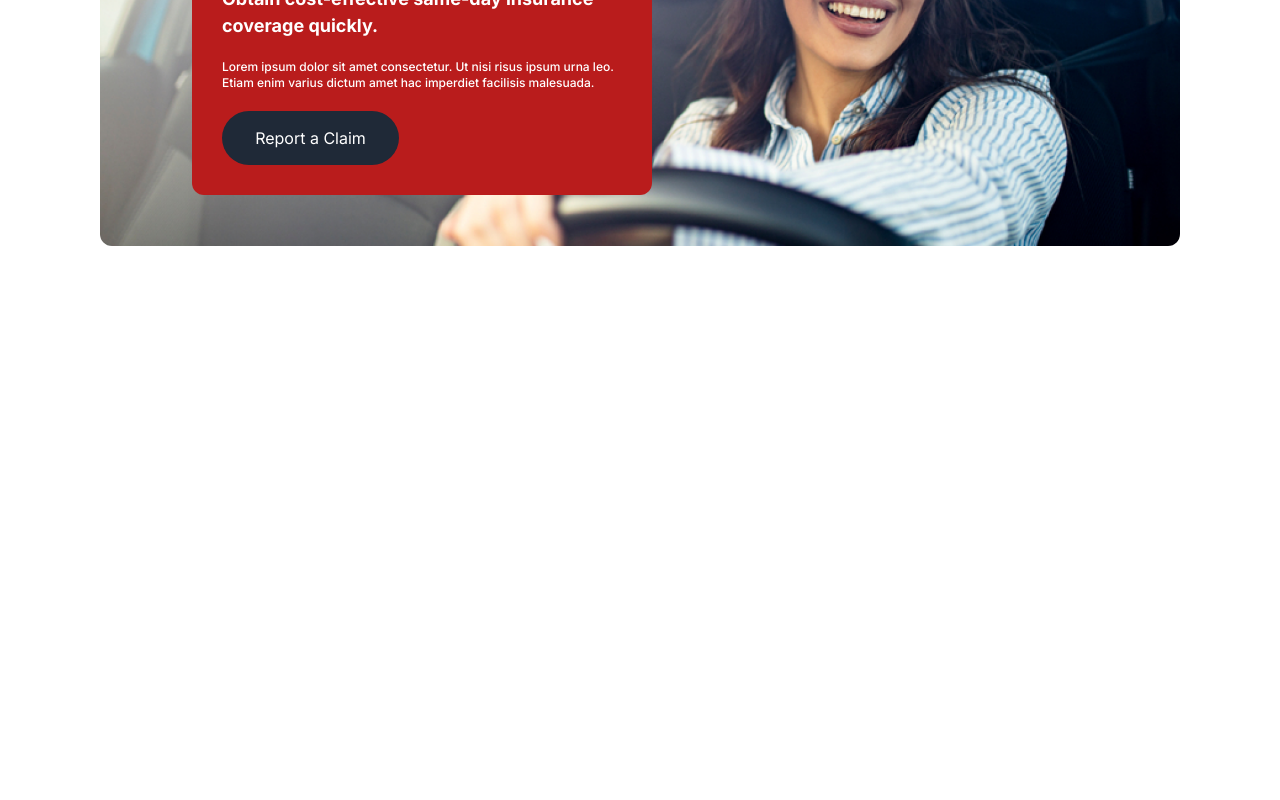
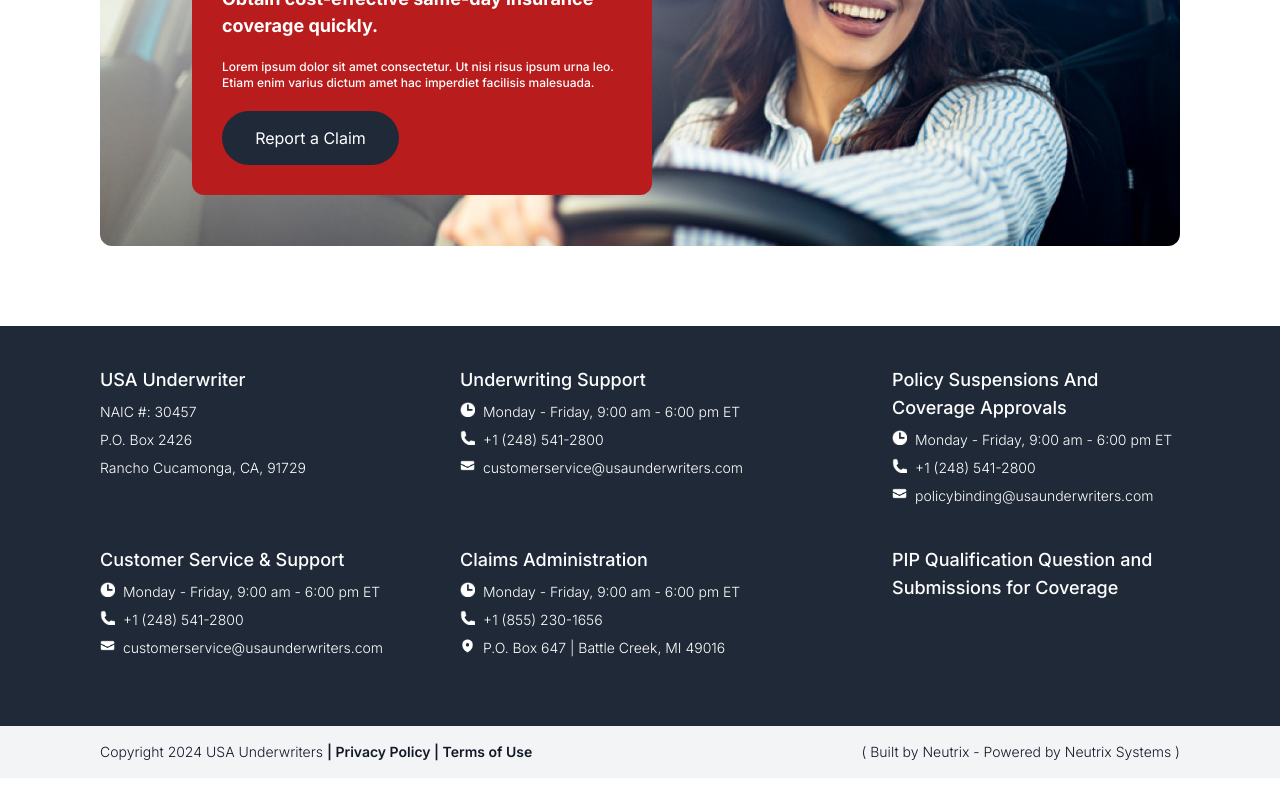
Before and after one commit to Farhad16/daniyal-app, a Next.js app: page / in a window 1280 px wide. Shown: the part 1524-2324 px from the top of the page. Before the commit the page ends 1910 px from the top, so only its background shows below. Built offline with nearby package versions, Linux system fonts and the light colour scheme.

Commit message:
feat: Footer section for large device - responsive ui for medium and large device - copywrite section done

```diff
--- a/app/page.tsx
+++ b/app/page.tsx
@@ -1,6 +1,7 @@
 import Banner from "@/components/Banner";
 import Feature from "@/components/Feature";
 import Report from "@/components/Report";
+import Footer from "@/components/shared/Footer";
 import Navbar from "@/components/shared/Navbar/Navbar";
 
 export default function Home() {
@@ -10,6 +11,7 @@ export default function Home() {
       <Banner />
       <Feature />
       <Report />
+      <Footer />
     </main>
   );
 }
--- a/components/Banner.tsx
+++ b/components/Banner.tsx
@@ -3,7 +3,7 @@ import React from "react";
 
 const Banner = () => {
   return (
-    <div className="flex px-6 sm:px-[60px] md:px-[100px] w-full mt-4 overflow-hidden">
+    <div className="flex px-6 sm:px-[60px] xl:px-[100px] w-full mt-4 overflow-hidden">
       <div className="bg-red-700 text-white flex px-6 sm:px-[40px] rounded-lg w-full gap-12">
         <div className="flex flex-col w-full md:w-1/2 gap-8 py-10 justify-center">
           <h2 className="font-bold text-[30px] sm:text-[48px] uppercase leading-[115%]">
--- a/components/Feature.tsx
+++ b/components/Feature.tsx
@@ -3,7 +3,7 @@ import FeatureCards from "./shared/FeatureCards";
 
 const Feature = () => {
   return (
-    <div className="flex flex-col px-6 sm:px-[60px] md:px-[100px] w-full mt-10 sm:mt-16 gap-6 sm:gap-10">
+    <div className="flex flex-col px-6 sm:px-[60px] xl:px-[100px] w-full mt-10 sm:mt-16 gap-6 sm:gap-10">
       <div className="flex flex-col sm:flex-row w-full gap-6 sm:gap-10">
         <div className="flex flex-col w-full sm:w-1/2 items-center sm:items-start">
           <span className="text-gray-700 font-medium">Our Features</span>
--- a/components/Report.tsx
+++ b/components/Report.tsx
@@ -3,7 +3,7 @@ import React from "react";
 
 const Report = () => {
   return (
-    <div className="relative w-full min-h-[241px] sm:min-h-[514px] px-6 sm:px-[60px] md:px-[100px] my-8 sm:my-20">
+    <div className="relative w-full min-h-[241px] sm:min-h-[514px] px-6 sm:px-[60px] xl:px-[100px] my-8 sm:my-20">
       <Image
         src="/assets/woman.png"
         alt="woman"
--- /dev/null
+++ b/components/shared/Footer/FooterContent.tsx
@@ -0,0 +1,21 @@
+import Image from "next/image";
+import React from "react";
+
+const FooterContent = ({ icon, text }: any) => {
+  return (
+    <div className="flex flex-row gap-2">
+      {icon && (
+        <Image
+          src={`/assets/${icon}`}
+          alt="footer-icon"
+          width={15}
+          height={15}
+          className="w-[15px] h-[15px]"
+        />
+      )}
+      <p className="text-white text-sm font-light">{text}</p>
+    </div>
+  );
+};
+
+export default FooterContent;
--- /dev/null
+++ b/components/shared/Footer/index.tsx
@@ -0,0 +1,87 @@
+import { footerSectionOne, footerSectionTwo } from "@/constance/footer-content";
+import React from "react";
+import FooterContent from "./FooterContent";
+
+const FooterTitle = ({ title }: any) => {
+  return (
+    <h2 className="font-medium text-base sm:text-lg text-white">{title}</h2>
+  );
+};
+
+const Footer = () => {
+  return (
+    <>
+      <div className="hidden sm:flex flex-col w-full">
+        <div className="bg-gray-800 px-6 sm:px-[60px] xl:px-[100px] flex flex-col py-10">
+          <div className="flex flex-wrap items-center w-full justify-between">
+            {footerSectionOne.map((sec) => (
+              <div
+                className={`md:w-1/2 lg:w-1/3 ${
+                  sec.id === 3 && "flex lg:justify-end"
+                }`}
+                key={sec.id}
+              >
+                <div className="flex flex-col gap-2 max-w-[288px] min-h-[140px]">
+                  <FooterTitle title={sec.title} />
+                  {sec.content && (
+                    <div className="flex flex-col gap-2">
+                      {sec.content.map((content) => (
+                        <FooterContent
+                          text={content.text}
+                          icon={content.icon}
+                          key={content.id}
+                        />
+                      ))}
+                    </div>
+                  )}
+                </div>
+              </div>
+            ))}
+          </div>
+
+          <div className="flex flex-wrap items-center w-full justify-between mt-10">
+            {footerSectionTwo.map((sec) => (
+              <div
+                className={`md:w-1/2 lg:w-1/3 ${
+                  sec.id === 3 && "flex lg:justify-end"
+                }`}
+                key={sec.id}
+              >
+                <div className="flex flex-col gap-2 max-w-[288px] min-h-[140px]">
+                  <FooterTitle title={sec.title} />
+                  {sec.content && (
+                    <div className="flex flex-col gap-2">
+                      {sec.content.map((content) => (
+                        <FooterContent
+                          text={content.text}
+                          icon={content.icon}
+                          key={content.id}
+                        />
+                      ))}
+                    </div>
+                  )}
+                </div>
+              </div>
+            ))}
+          </div>
+        </div>
+        <div className="bg-gray-100 px-6 sm:px-[60px] xl:px-[100px] flex items-center justify-center text-gray-900 font-light py-4 text-sm flex-wrap gap-2 md:justify-between">
+          <p>
+            Copyright {new Date().getFullYear()} USA Underwriters{" "}
+            <span className="font-semibold">
+              | Privacy Policy | Terms of Use
+            </span>
+          </p>
+          <p>( Built by Neutrix - Powered by Neutrix Systems )</p>
+        </div>
+      </div>
+
+      <div className="flex sm:hidden flex-col">
+        <div className="bg-gray-800 px-6 sm:px-[60px] xl:px-[100px]"></div>
+        <div className="bg-gray-100 px-6 sm:px-[60px] xl:px-[100px]"></div>
+      </div>
+    </>
+  );
+};
+
+export default Footer;
--- a/components/shared/Navbar/DrawerNav.tsx
+++ b/components/shared/Navbar/DrawerNav.tsx
@@ -7,7 +7,7 @@ import Image from "next/image";
 export default function DrawerNav({ open, toggleDrawer }: any) {
   return (
     <Drawer open={open} onClose={toggleDrawer(false)} anchor="top">
-      <div className="flex flex-row items-center justify-between py-4 border-b border-[#FAF9FF] px-6 sm:px-[60px] md:px-[100px] shadow-sm w-full">
+      <div className="flex flex-row items-center justify-between py-4 border-b border-[#FAF9FF] px-6 sm:px-[60px] xl:px-[100px] shadow-sm w-full">
         <div className="flex items-center justify-center md:justify-start flex-grow">
           <Image
             src="/assets/logo.png"
--- a/components/shared/Navbar/Navbar.tsx
+++ b/components/shared/Navbar/Navbar.tsx
@@ -16,7 +16,7 @@ const Navbar = () => {
 
   return (
     <div className="flex flex-col w-full">
-      <div className="flex flex-row items-center justify-between py-4 border-b border-[#FAF9FF] px-6 sm:px-[60px] md:px-[100px] shadow-sm w-full">
+      <div className="flex flex-row items-center justify-between py-4 border-b border-[#FAF9FF] px-6 sm:px-[60px] xl:px-[100px] shadow-sm w-full">
         <div className="flex items-center justify-center md:justify-start flex-grow">
           <Image
             src="/assets/logo.png"
--- /dev/null
+++ b/constance/footer-content.ts
@@ -0,0 +1,114 @@
+export const footerSectionOne = [
+  {
+    id: 1,
+    title: "USA Underwriter",
+    content: [
+      {
+        id: 1,
+        icon: "",
+        text: "NAIC #: 30457",
+      },
+      {
+        id: 2,
+        icon: "",
+        text: "P.O. Box 2426",
+      },
+      {
+        id: 3,
+        icon: "",
+        text: "Rancho Cucamonga, CA, 91729",
+      },
+    ],
+  },
+  {
+    id: 2,
+    title: "Underwriting Support",
+    content: [
+      {
+        id: 1,
+        icon: "clock.png",
+        text: "Monday - Friday, 9:00 am - 6:00 pm ET",
+      },
+      {
+        id: 2,
+        icon: "phone.png",
+        text: "+1 (248) 541-2800",
+      },
+      {
+        id: 3,
+        icon: "email.png",
+        text: "customerservice@usaunderwriters.com",
+      },
+    ],
+  },
+  {
+    id: 3,
+    title: "Policy Suspensions And Coverage Approvals",
+    content: [
+      {
+        id: 1,
+        icon: "clock.png",
+        text: "Monday - Friday, 9:00 am - 6:00 pm ET",
+      },
+      {
+        id: 2,
+        icon: "phone.png",
+        text: "+1 (248) 541-2800",
+      },
+      {
+        id: 3,
+        icon: "email.png",
+        text: "policybinding@usaunderwriters.com",
+      },
+    ],
+  },
+];
+
+export const footerSectionTwo = [
+  {
+    id: 1,
+    title: "Customer Service & Support",
+    content: [
+      {
+        id: 1,
+        icon: "clock.png",
+        text: "Monday - Friday, 9:00 am - 6:00 pm ET",
+      },
+      {
+        id: 2,
+        icon: "phone.png",
+        text: "+1 (248) 541-2800",
+      },
+      {
+        id: 3,
+        icon: "email.png",
+        text: "customerservice@usaunderwriters.com",
+      },
+    ],
+  },
+  {
+    id: 2,
+    title: "Claims Administration",
+    content: [
+      {
+        id: 1,
+        icon: "clock.png",
+        text: "Monday - Friday, 9:00 am - 6:00 pm ET",
+      },
+      {
+        id: 2,
+        icon: "phone.png",
+        text: "+1 (855) 230-1656",
+      },
+      {
+        id: 3,
+        icon: "map.png",
+        text: "P.O. Box 647 | Battle Creek, MI 49016",
+      },
+    ],
+  },
+  {
+    id: 3,
+    title: "PIP Qualification Question and Submissions for Coverage",
+  },
+];
```
Also changed, not shown: public/assets/email.png (renamed from public/assets/envelope.png), public/assets/map.png (renamed from public/assets/map-pin.png).
